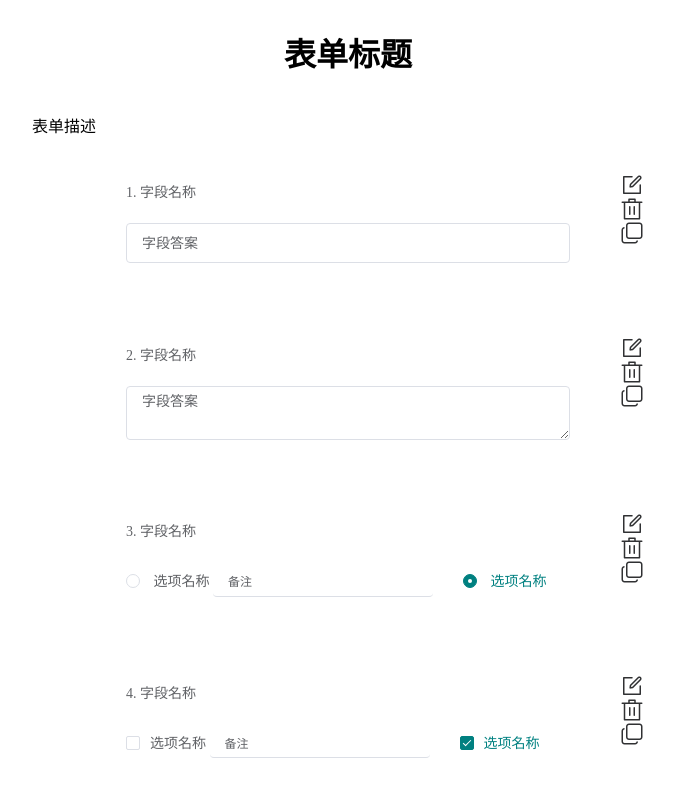
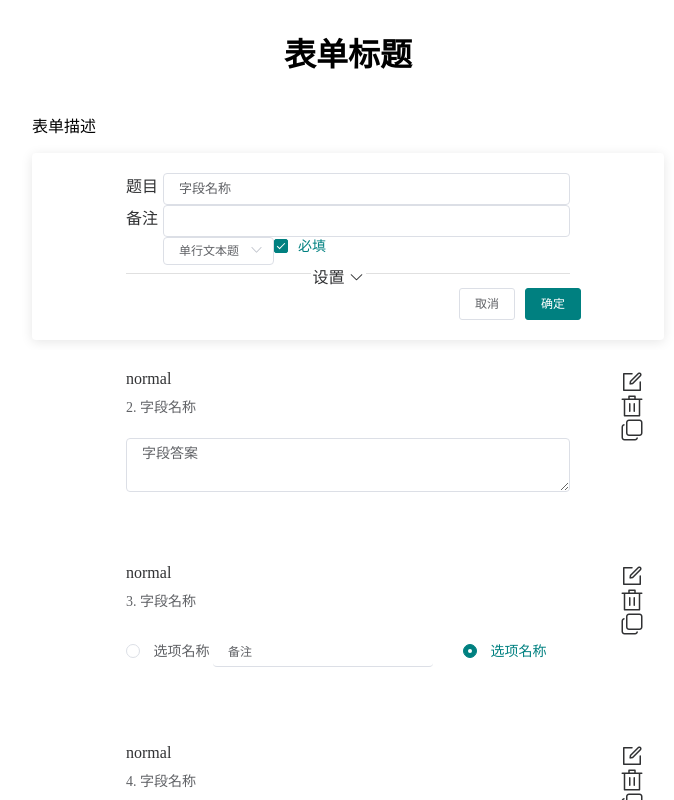
Before and after one commit to LeeCoder3962/FormTemplate, a Vue app: page / in a window 1280 px wide. Both pictures are taken after a click on the icon 923 px from the left and 184 px from the top of the page. Shown: the top 800 px of the page, without its empty margins (292-966 px from the left). Built offline with nearby package versions, Linux system fonts and the light colour scheme.

Commit message:
添加功能

```diff
--- a/src/components/FormField.vue
+++ b/src/components/FormField.vue
@@ -30,6 +30,7 @@
       v-if="fieldType === FieldTypeEnum.CHECKBOX"
       v-model="fieldAnswer.answer"
     >
+      <!-- 主要checkbox的v-model指不能为null -->
       <el-checkbox
         v-for="fieldOption in fieldOptionList"
         :key="fieldOption.optionId"
@@ -95,13 +96,17 @@ export default {
     fieldAnswer: {
       type: Object,
       default: function() {
+        let answer = null
+        if (this.fieldType === FieldTypeEnum.CHECKBOX) {
+          answer = []
+        }
         return {
           answerId: null,
           formId: null,
           formVer: 1,
           fieldId: null,
           caseNo: null,
-          answer: null
+          answer: answer
 
         }
       }
--- a/src/components/FormFieldEditor.vue
+++ b/src/components/FormFieldEditor.vue
@@ -81,7 +81,7 @@
 </template>
 
 <script>
-import { FieldTypeEnum } from './enum.js'
+import { FieldTypeEnum, FieldStsEnum } from './enum.js'
 import deepClone from '../utils/deepClone.js'
 import { v4 as uuidv4 } from 'uuid'
 import draggable from 'vuedraggable'
@@ -148,6 +148,19 @@ export default {
       thisFormField: deepClone(this.$props)
     }
   },
+  watch: {
+    thisFormField: {
+      handler() {
+        // this.thisFormField.fieldSts = FieldStsEnum.UPDATING
+        let fieldSts = this.thisFormField.fieldSts
+        if (fieldSts === FieldStsEnum.NORMAL) {
+          fieldSts = FieldStsEnum.UPDATING
+          this.thisFormField.fieldSts = fieldSts
+        }
+      },
+      deep: true
+    }
+  },
   methods: {
     addOption() {
       this.thisFormField.fieldOptionList.push({
--- a/src/components/FormTemplate.vue
+++ b/src/components/FormTemplate.vue
@@ -24,6 +24,7 @@
                 :key="formField.fieldId"
                 :class="{draggabled:ifEditable&&!formField.ifShowEditor}"
               >
+                <div v-if="formField.fieldSts !== FieldStsEnum.DELETED">
                   <el-card v-if="ifEditable&&formField.ifShowEditor" shadow="always" class="animateEditor">
                     <el-row>
                       <el-col :span="18" :offset="3">
@@ -37,16 +38,18 @@
                     <el-row>
                       <el-col :span="18" :offset="3">
                         <div @click="showEditor(formField)">
+                          {{ formField.fieldSts }}
                           <form-field v-bind="formField" />
                         </div>
                       </el-col>
                       <el-col :span="1" :offset="2">
-                      <i class="my-el-icon el-icon-edit-outline" />
-                      <i class="my-el-icon el-icon-delete" />
-                      <i class="my-el-icon el-icon-copy-document" />
+                        <i class="my-el-icon el-icon-edit-outline" @click="showEditor(formField)" />
+                        <i class="my-el-icon el-icon-delete" @click="deleteField(formField)" />
+                        <i class="my-el-icon el-icon-copy-document" @click="copyField(formField)" />
                       </el-col>
                     </el-row>
                   </el-card>
+                </div>
               </div>
             </transition-group>
           </draggable>
@@ -65,7 +68,7 @@ import 'animate.css'
 import animateCSS from '../utils/animatecss'
 import FormFieldEditor from './FormFieldEditor.vue'
 import FormField from './FormField.vue'
-import { FieldTypeEnum } from './enum.js'
+import { FieldTypeEnum, FieldStsEnum } from './enum.js'
 import draggable from 'vuedraggable'
 import { v4 as uuidv4 } from 'uuid'
 import deepClone from '../utils/deepClone.js'
@@ -131,6 +134,7 @@ export default {
     return {
       formFieldList: deepClone(this.initFormFieldList),
       FieldTypeEnum: FieldTypeEnum,
+      FieldStsEnum: FieldStsEnum,
       labelPosition: 'top',
       ifEditable: true,
       cardShadow() {
@@ -157,7 +161,9 @@ export default {
     }
   },
   methods: {
+    // todo 重新排序
     addField() {
+      // todo 向上移动
       if (this.isEditing) {
         animateCSS('.animateEditor', 'shakeX')
       } else {
@@ -165,7 +171,7 @@ export default {
           formId: this.formId,
           formVer: this.formVer,
           fieldId: uuidv4().replace(/-/g, ''),
-          fieldSts: 'normal',
+          fieldSts: FieldStsEnum.TEMP,
           fieldSeq: this.formFieldList.length + 1,
           fieldName: '字段名称',
           fieldType: FieldTypeEnum.INPUT,
@@ -188,17 +194,46 @@ export default {
     },
     editField(formFieldEdited) {
       const formFieldList = this.formFieldList
-      // 数组中对象被修改了 还能用数组的indexOf判断位置吗?
       const index = formFieldList.findIndex(formField => formField.fieldId === formFieldEdited.fieldId)
       formFieldEdited.ifShowEditor = false
+      if (formFieldEdited.fieldSts === FieldStsEnum.TEMP) {
+        formFieldEdited.fieldSts = FieldStsEnum.INCREASED
+      } else if (formFieldEdited.fieldSts === FieldStsEnum.UPDATING) {
+        // todo 判断是否真的修改了
+        formFieldEdited.fieldSts = FieldStsEnum.UPDATED
+      }
       formFieldList.splice(index, 1, formFieldEdited)
+    },
+    // todo 撤销删除
+    deleteField(formField) {
+      const that = this
+      // todo bug 删除弹窗没有内容
+      that.$confirm(`确定删除 ${formField.fieldName}？`).then(function() {
+        const formFieldList = that.formFieldList
+        const index = formFieldList.indexOf(formField)
+        formField.fieldSts = FieldStsEnum.DELETED
+        formFieldList.splice(index, 1, formField)
+        that.formFieldList = formFieldList
+      })
+    },
+    copyField(formField) {
+      const formFieldClone = deepClone(formField)
+      formFieldClone.fieldId = uuidv4().replace(/-/g, '')
+      formFieldClone.fieldSeq = this.formFieldList.length + 1
+      formFieldClone.fieldSts = FieldStsEnum.INCREASED
+      // this.formFieldList.push(formFieldClone)
+      this.formFieldList.splice(this.formFieldList.indexOf(formField) + 1, 0, formFieldClone)
     },
     cancelEdit(fieldId) {
       const formFieldList = this.formFieldList
       const index = formFieldList.findIndex(formField => formField.fieldId === fieldId)
       const formField = formFieldList[index]
       formField.ifShowEditor = false
+      if (formField.fieldSts === FieldStsEnum.TEMP) {
+        formFieldList.splice(index, 1)
+      } else {
         formFieldList.splice(index, 1, formField)
+      }
     },
     out() {
     },
--- a/src/components/enum.js
+++ b/src/components/enum.js
@@ -22,3 +22,30 @@ export const FieldTypeEnum = new Enum([
     key: 'CHECKBOX'
   }
 ])
+
+export const FieldStsEnum = new Enum([
+  {
+    value: 'normal',
+    key: 'NORMAL'
+  },
+  {
+    value: 'temp',
+    key: 'TEMP'
+  },
+  {
+    value: 'updating',
+    key: 'UPDATING'
+  },
+  {
+    value: 'updated',
+    key: 'UPDATED'
+  },
+  {
+    value: 'increased',
+    key: 'INCREASED'
+  },
+  {
+    value: 'deleted',
+    key: 'DELETED'
+  }
+])
```
Lines whose indentation alone changed are shown as unchanged.
